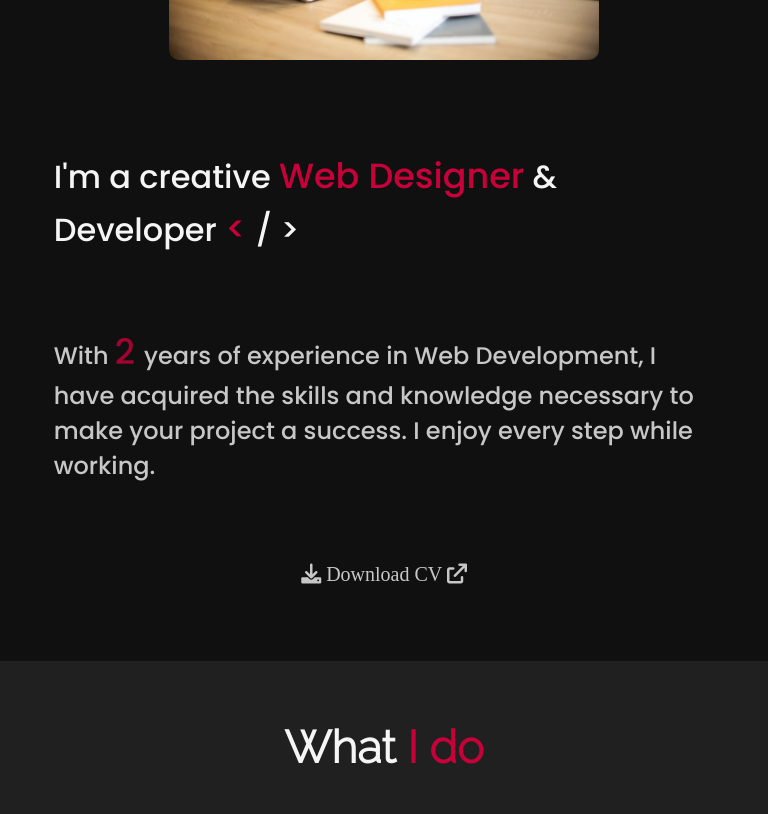
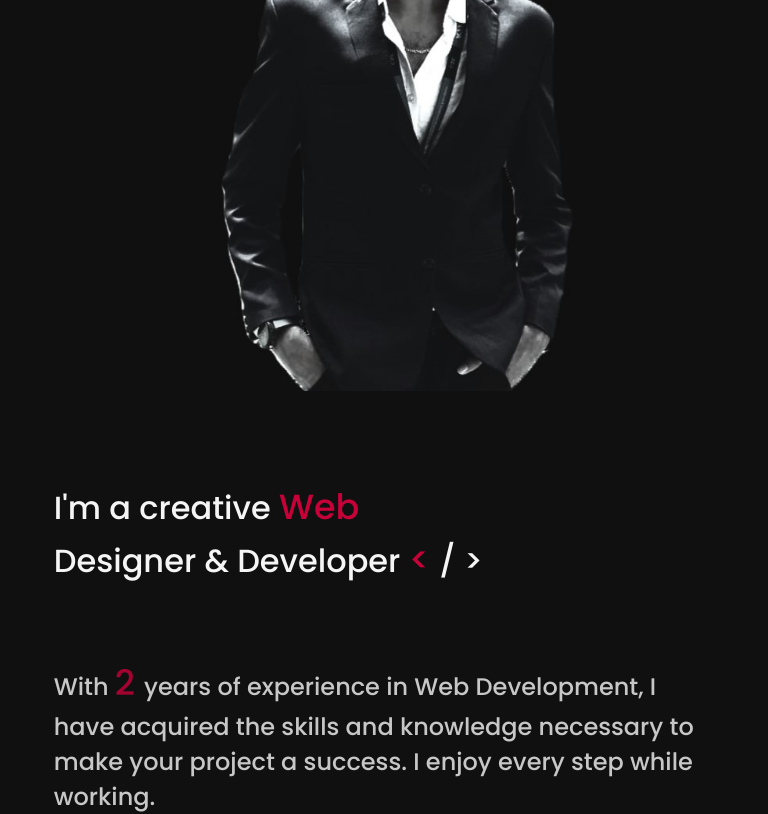
Before and after one commit to NishanthSbz/PORTFOLIO-WEBSITE, a plain HTML site: page themes/index.html in a window 768 px wide. Shown: the part 1240-2054 px from the top of the page. Drawn offline with nearby package versions, Linux system fonts and the light colour scheme.

Commit message:
image added and lots of style corrections

```diff
--- a/themes/css/index.css
+++ b/themes/css/index.css
@@ -242,7 +242,7 @@ body {
     top: 3%;
     left: 2.5%;
     opacity: .8;
-    z-index:15;
+    z-index: 15;
     cursor: pointer;
     transition: all .4s ease;
 }
@@ -564,8 +564,11 @@ body {
 }
 
 .about-first-paragraph {
+    display: flex;
+    justify-content: center;
+    flex-direction: column;
     color: whitesmoke;
-    justify-content: center;
+
     font-size: 20px;
     font-family: poppins;
     width: 50%;
@@ -603,7 +606,7 @@ body {
 
 .about-img img {
     width: 100%;
-    height: 380px;
+    height: auto;
     padding: 30px;
     border-radius: 40px;
 }
@@ -699,7 +702,7 @@ body {
 
 #services {
     position: relative;
-    background-color: rgb(32,32,32);
+    background-color: rgb(32, 32, 32);
 
 }
 
@@ -719,12 +722,6 @@ body {
 
 }
 
-.about-first-paragraph {
-    display: flex;
-    align-items: center;
-    justify-content: center;
-    flex-direction: column;
-}
 
 .colors {
     color: whitesmoke;
@@ -859,7 +856,14 @@ body {
     overflow: hidden;
 }
 
-.html-progress, .js-progress, .figma-progress, .python-progress, .angular-progress, .react-progress, .github-progress, .blockchain-progress {
+.html-progress,
+.js-progress,
+.figma-progress,
+.python-progress,
+.angular-progress,
+.react-progress,
+.github-progress,
+.blockchain-progress {
     position: absolute;
     top: 10%;
     left: 1%;
@@ -872,14 +876,38 @@ body {
     background: #c70039;
 }
 
-.html-progress { width: 95%; }
-.js-progress { width: 90%; }
-.figma-progress { width: 87%; }
-.python-progress { width: 83%; }
-.angular-progress { width: 74%; }
-.react-progress { width: 64%; }
-.github-progress { width: 98%; }
-.blockchain-progress { width: 44%; }
+.html-progress {
+    width: 95%;
+}
+
+.js-progress {
+    width: 90%;
+}
+
+.figma-progress {
+    width: 87%;
+}
+
+.python-progress {
+    width: 83%;
+}
+
+.angular-progress {
+    width: 74%;
+}
+
+.react-progress {
+    width: 64%;
+}
+
+.github-progress {
+    width: 98%;
+}
+
+.blockchain-progress {
+    width: 44%;
+}
+
 /*
 .adobe-progress{
     position: absolute;
@@ -1004,6 +1032,7 @@ body {
     /* color: #ffffff; */
     transition: all .4s ease;
 }
+
 .portfolio-text-left p {
     font-size: 16px;
     opacity: .8;
@@ -1060,34 +1089,39 @@ body {
     align-items: center;
     justify-content: space-between;
 }
+
 .buttons-container-left1 {
     display: flex;
     flex-direction: row;
     align-items: center;
     justify-content: space-between;
 }
+
 .buttons-container-right {
     display: flex;
     flex-direction: row;
     align-items: center;
     justify-content: space-between;
 }
+
 .buttons-container-right2 {
     display: flex;
     flex-direction: row;
     align-items: center;
     justify-content: space-between;
 }
+
 @media (max-width: 768px) {
     .buttons-container-left {
         display: flex;
         flex-direction: column;
-       align-items: flex-start;
-    }
+        align-items: flex-start;
+    }
+
     .buttons-container-right {
         display: flex;
         flex-direction: column;
-       align-items: flex-end;
+        align-items: flex-end;
     }
 }
 
@@ -1112,6 +1146,7 @@ body {
     /* color: #c70039; */
     transition: all .4s ease;
 }
+
 .portfolio-text-right .subtext {
     font-size: 20px;
     font-family: poppins;
@@ -1120,6 +1155,7 @@ body {
     /* color: #ffffff; */
     transition: all .4s ease;
 }
+
 .portfolio-text-right .highlight-text {
     font-size: 25px;
     font-family: poppins;
@@ -1224,7 +1260,7 @@ button:hover .index {
     /* Full viewport height */
     width: 100%;
     overflow-x: hidden;
-    background-color: rgb(32,32,32);
+    background-color: rgb(32, 32, 32);
     color: whitesmoke;
 }
 
@@ -1438,15 +1474,21 @@ button:hover .index {
 }
 
 .contact-link {
-    text-decoration: none; /* Removes underline */
-    color: #fff; /* Default text color */
-    transition: color 0.3s, transform 0.3s; /* Smooth transition */
+    text-decoration: none;
+    /* Removes underline */
+    color: #fff;
+    /* Default text color */
+    transition: color 0.3s, transform 0.3s;
+    /* Smooth transition */
 }
 
 .contact-link:hover {
-    color: #007bff; /* Change color on hover */
-    transform: scale(1.05); /* Slightly enlarge on hover */
-}
+    color: #007bff;
+    /* Change color on hover */
+    transform: scale(1.05);
+    /* Slightly enlarge on hover */
+}
+
 .contact-form {
     height: 550px;
     padding-right: 40px;
@@ -1506,16 +1548,21 @@ form {
     font-family: poppins;
     font-size: 18px;
 }
+
 .input-textarea {
-    width: 100%; /* Full width of the parent container */
-    height: 150px; /* Default height */
-    resize: none; /* Allows vertical resizing only */
+    width: 100%;
+    /* Full width of the parent container */
+    height: 150px;
+    /* Default height */
+    resize: none;
+    /* Allows vertical resizing only */
     padding: 10px;
     border: 1px solid #ccc;
     border-radius: 5px;
     font-size: 1rem;
     line-height: 1.5;
-    box-sizing: border-box; /* Ensures padding is included in the element's width/height */
+    box-sizing: border-box;
+    /* Ensures padding is included in the element's width/height */
 }
 
 
@@ -1771,7 +1818,8 @@ For devices with smaller width like mobile phone
         align-items: center;
         justify-content: center;
     }
-    .contact  {
+
+    .contact {
         width: 100%;
         left: 0;
         bottom: 0;
@@ -1887,7 +1935,7 @@ For devices with smaller width like mobile phone
     }
 
     .about-first-line {
-        font-size: 28px;
+        font-size: 32px;
         opacity: 1;
         margin-bottom: 10px;
         display: block;
@@ -1911,14 +1959,14 @@ For devices with smaller width like mobile phone
 
     .about-img img {
         width: 280px;
-        height: 220px;
+        height: auto;
         padding: 5px;
         border-radius: 10%;
     }
 
     .about-img {
         width: 100%;
-        height: 250px;
+        height: auto;
         text-align: center;
         overflow: hidden;
         border-radius: 10%;
@@ -2341,7 +2389,7 @@ for tabs and large phones
 
     .social-media-links {
         width: 100%;
-        top:80% ;
+        top: 80%;
         bottom: 0;
         position: absolute;
         padding: 20px;
@@ -2475,7 +2523,7 @@ for tabs and large phones
 
     .about-img img {
         width: 100%;
-        height: 380px;
+        height: auto;
         padding: 30px;
         border-radius: 40px;
     }
@@ -2489,13 +2537,18 @@ for tabs and large phones
     }
 
     .cv a button {
-        border: none;
-        padding: 20px 30px;
-        color: whitesmoke;
+        font-size: 16px;
+        opacity: .8;
+        width: auto;
+        font-family: poppins;
+        font-weight: 200;
+        padding: 10px 20px;
+        background: transparent;
+        color: #c70039;
+        transition: all .4s ease;
         outline: none;
-        font-size: 20px;
-        font-family: aileron;
-        border-radius: 8px;
+        margin: 20px;
+        border: 1.5px solid #c70039;
         font-weight: 400;
         cursor: pointer;
         position: relative;
@@ -2901,7 +2954,7 @@ for tabs and large phones
 
     .about-img img {
         width: 100%;
-        height: 450px;
+        height: auto;
         padding: 30px;
         border-radius: 40px;
         animation: opacity 1.4s ease;
@@ -2909,13 +2962,13 @@ for tabs and large phones
 
     .about-img {
         width: 40%;
-        height: 450px;
+        height: auto;
         padding: 30px;
         border-radius: 40px;
     }
 
     .about-first-line {
-        font-size: 45px;
+        font-size: 40px;
         opacity: 1;
         margin-bottom: 10px;
         display: block;
@@ -3210,7 +3263,8 @@ for tabs and large phones
     /* Bounce animation */
     cursor: pointer;
 }
-.down-arrow a{
+
+.down-arrow a {
     z-index: 3;
 }
 
--- a/themes/index.html
+++ b/themes/index.html
@@ -168,8 +168,7 @@
                         <!--about description-->
                         <span class="about-first-line">
                             I'm a creative
-                            <span class="color">Web Designer</span> & Developer <span class="color">
-                                < </span> / >
+                            <span class="color">Web  <br></span>Designer & Developer <span class="color"> < </span> / >
                             </span>
                             <br>
                             <span class="about-second-line"> With <span class="color">2 </span>years of experience in
@@ -177,11 +176,11 @@
                                 have acquired the skills and knowledge necessary to make your project a success. I enjoy
                                 every step while working.</span>
 
-                            <div class="cv">
-                                <a href="https://pyexpo.netlify.app" target="_blank">
+                            <div class="cv" style="display: flex;justify-content: center;">
+                                <a href="assets\Nishanth R.pdf" target="_blank">
                                     <button>
                                         <span class="index">
-                                            <i class="fas fa-download"></i> Download <span class="colors">CV</span>
+                                            <i class="fas fa-download"></i> View <span class="colors">Resume</span>
                                             <i class="fas fa-arrow-up-right-from-square"></i>
                                         </span>
                                     </button>
@@ -191,7 +190,7 @@
                     </div>
                     <!--about picture-->
                     <div class="about-img">
-                        <img src="images/about.jpg" alt="Your Image">
+                        <img src="images/homebg4.jpg" alt="Your Image">
                     </div>
                 </div>
 
```
Also changed, not shown: themes/images/homebg1.jpg, themes/images/homebg3.jpg (added), themes/images/homebg4.jpg (added), themes/images/pic1.jpg (added).
